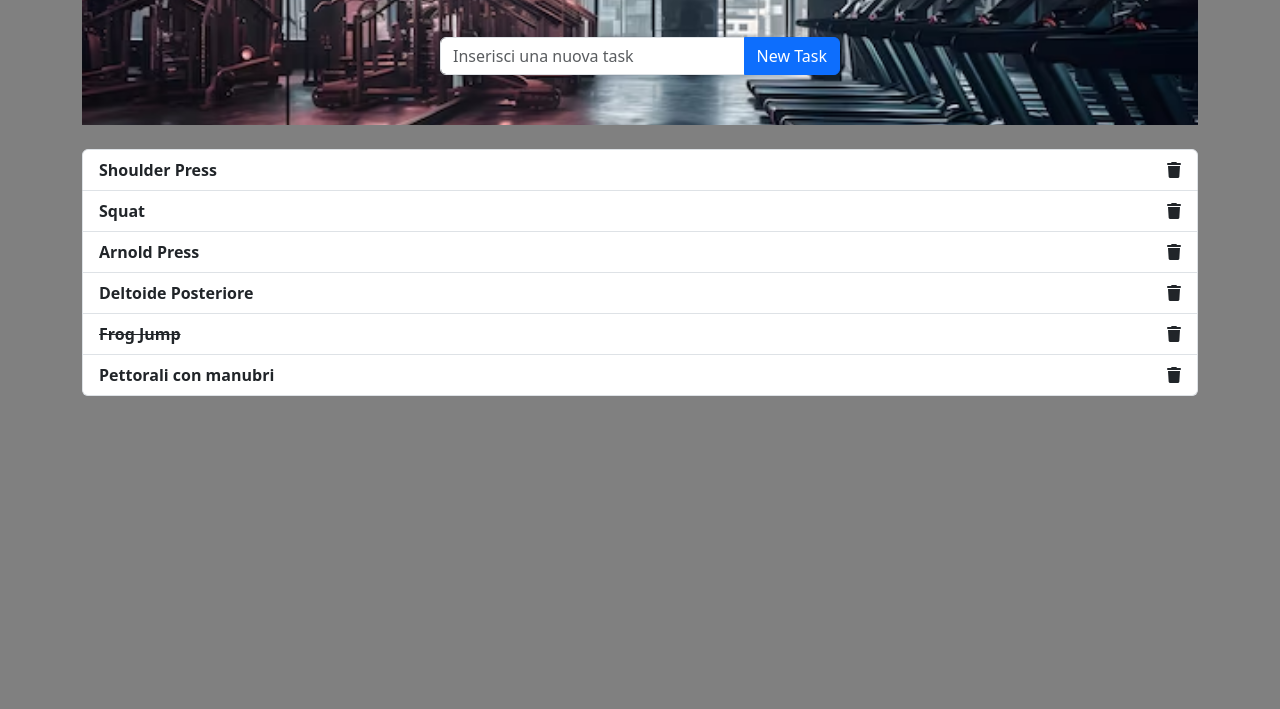
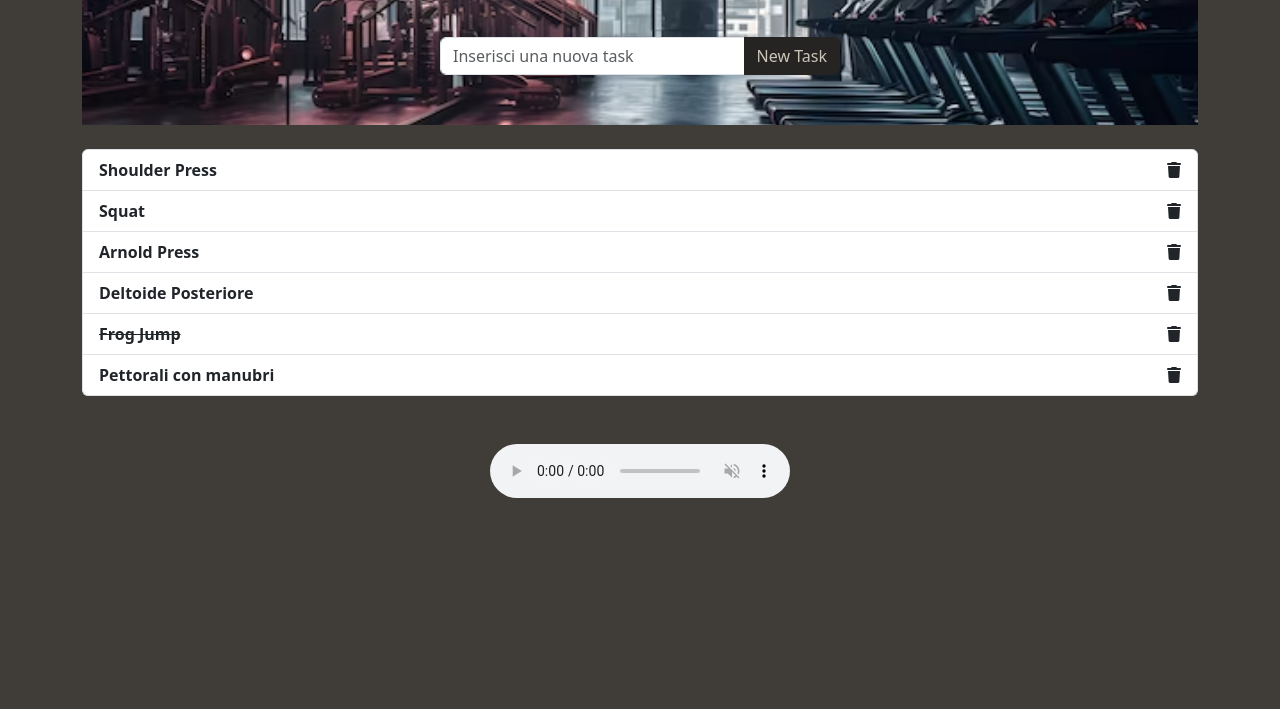
Before and after one commit to valeriobartoletti97/vue-todolist, a plain HTML site: page index.html in a window 1280 px wide. Shown: the part 91-800 px from the top of the page. Drawn offline with nearby package versions, Linux system fonts and the light colour scheme.

Commit message:
added music audio and formatted page

```diff
--- a/css/style.css
+++ b/css/style.css
@@ -3,9 +3,32 @@
    padding:0;
    box-sizing: border-box;
 }
+:root{
+--floral-white: #fffcf2ff;
+--timberwolf: #ccc5b9ff;
+--black-olive: #403d39ff;
+--eerie-black: #252422ff;
+--flame: #eb5e28ff
+}
+
 #app{
-    color:white;
-    background-color:gray
+    color:var(--floral-white);
+    background-color:var(--black-olive);
+    min-height: 100vh;
+}
+.container{
+    z-index:1000
+}
+h1{
+    color: var(--floral-white);
+}
+.btn{
+    background-color: var(--eerie-black);
+    color:var(--timberwolf)
+}
+.btn:hover,.btn:active{
+    background-color: var(--black-olive) !important;
+    color: var(--floral-white);
 }
 header{
     background-image: url(../img/header.jpg);
--- a/index.html
+++ b/index.html
@@ -10,13 +10,13 @@
 
 <body>
 
-    <div id="app" class="vh-100 pt-3">
+    <div id="app" class="pt-3 p-relative">
         <div class="container">
             <header class="text-center mx-auto">
                 <h1 class="text-uppercase pt-2">Come diventare grossi</h1>
                 <div class="input-group mb-3 mx-auto pt-5">
                     <input type="text" class="form-control" placeholder="Inserisci una nuova task" v-model="newTaskTxt" @keyup.enter="newTaskTxt !=='' ? generateTask(): ''">
-                    <button class="btn btn-primary" type="button" @click="newTaskTxt !=='' ? generateTask(): ''">New Task</button>
+                    <button class="btn " type="button" @click="newTaskTxt !=='' ? generateTask(): ''">New Task</button>
                 </div>
             </header>
             <main>
@@ -28,6 +28,9 @@
                         </span>
                     </li>
                 </ul>
+                <audio class="d-block mx-auto mt-5" controls autoplay muted>
+                    <source src="audio/file.mp3" type="audio/mpeg">
+                </audio>
             </main>
         </div>
     </div>
```
Also changed, not shown: 1 other file.
